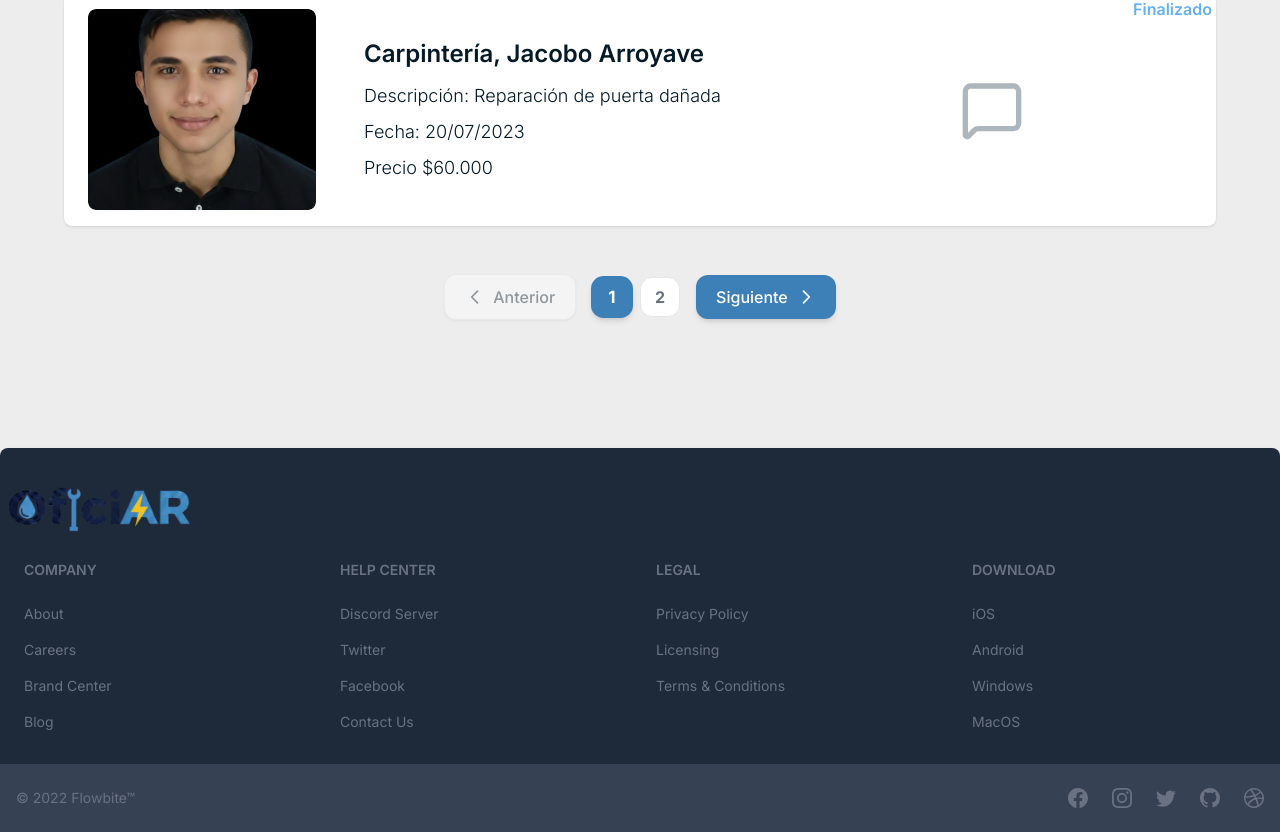
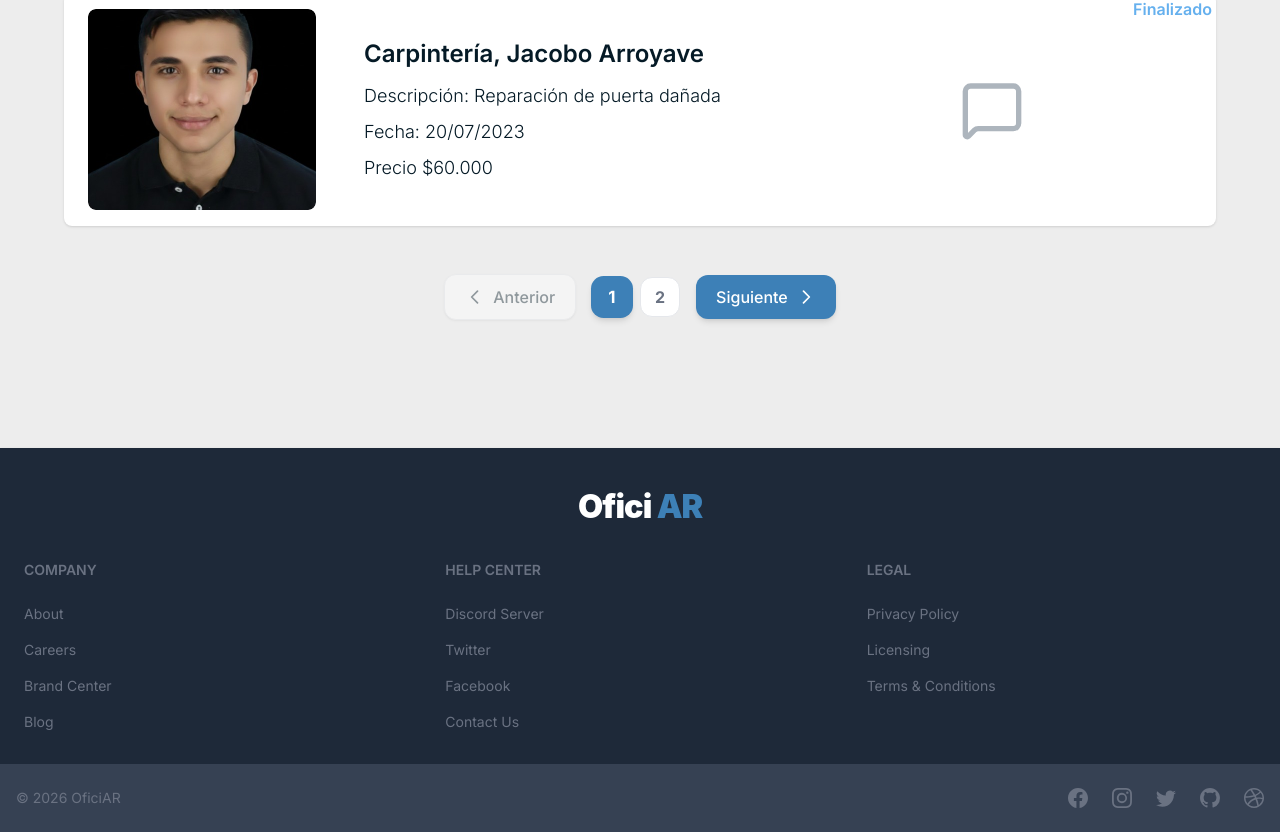
Before and after one commit to DavidToroHrr/oficiAR-front, a React (Vite) app: page /user-services in a window 1280 px wide. Shown: the part 721-1553 px from the top of the page. Built offline with nearby package versions, Linux system fonts and the light colour scheme; what @mercadopago/sdk-react would draw is missing.

Commit message:
navigation-pagination

```diff
--- a/src/components/FooterComponent/FooterComponent.jsx
+++ b/src/components/FooterComponent/FooterComponent.jsx
@@ -3,18 +3,23 @@
 
 import { Footer, FooterCopyright, FooterIcon, FooterLink, FooterLinkGroup, FooterTitle } from "flowbite-react";
 import { BsDribbble, BsFacebook, BsGithub, BsInstagram, BsTwitter } from "react-icons/bs";
-import logo from "../../assets/logo.png";
+import logo from "../../assets/white-logo.svg";
 export default function FooterComponent() {
   return (
-    <Footer bgDark   >
-      <div className="diplay-flex flex-row w-full" >
+    <Footer bgDark className="rounded-none">
+        {/* Contenedor principal: flex-col para apilar logo -> links -> copyright */}
+        <div className="flex flex-col w-full justify-center items-center">
 
-      <div className="w-full pt-10 pl-5">
-        <img src={logo} alt="OficiAR Logo" className="h-10 w-40 object-cover object-center scale-120" />
+            {/* 1. SECCIÓN DEL LOGO: Eliminamos el pl-5 para un centrado perfecto */}
+            <div className="w-full pt-10 flex justify-center items-center">
+                <img src={logo} alt="OficiAR Logo" className="h-10 w-auto object-contain" />
             </div>
 
-      <div className="w-full pt">
-        <div className="grid w-full grid-cols-2 gap-8 px-6 py-8 md:grid-cols-4">
+            {/* 2. SECCIÓN DE ENLACES Y COPYRIGHT: Cambiamos a flex-col y limpiamos errores */}
+            <div className="w-full flex flex-col">
+
+                {/* Los Links (Grid) */}
+                <div className="grid w-full grid-cols-1 gap-8 px-6 py-8 md:grid-cols-3">
                     <div>
                         <FooterTitle title="Company" />
                         <FooterLinkGroup col>
@@ -41,18 +46,11 @@ export default function FooterComponent() {
                             <FooterLink href="#">Terms &amp; Conditions</FooterLink>
                         </FooterLinkGroup>
                     </div>
-          <div>
-            <FooterTitle title="download" />
-            <FooterLinkGroup col>
-              <FooterLink href="#">iOS</FooterLink>
-              <FooterLink href="#">Android</FooterLink>
-              <FooterLink href="#">Windows</FooterLink>
-              <FooterLink href="#">MacOS</FooterLink>
-            </FooterLinkGroup>
                 </div>
-        </div>
+
+                {/* El Copyright (Barra inferior gris) */}
                 <div className="w-full bg-gray-700 px-4 py-6 sm:flex sm:items-center sm:justify-between">
-          <FooterCopyright href="#" by="Flowbite™" year={2022} />
+                    <FooterCopyright href="#" by="OficiAR" year={2026} />
                     <div className="mt-4 flex space-x-6 sm:mt-0 sm:justify-center">
                         <FooterIcon href="#" icon={BsFacebook} />
                         <FooterIcon href="#" icon={BsInstagram} />
@@ -61,6 +59,7 @@ export default function FooterComponent() {
                         <FooterIcon href="#" icon={BsDribbble} />
                     </div>
                 </div>
+
             </div>
 
         </div>
--- a/src/components/FormComponent/FormComponent.jsx
+++ b/src/components/FormComponent/FormComponent.jsx
@@ -1,5 +1,4 @@
-import logo from '../../assets/logo.png';
-import Button from '../Button/Button';
+import logo from '../../assets/logo.svg';import Button from '../Button/Button';
 
 export default function FormComponent({children, socialButtons, registerFooter, buttonLabel,navigationFunction,title = "¡Bienvenido a OficiAR!",showForgotPassword = true,
   showSeparator = true}) {
--- a/src/components/Header/Header.jsx
+++ b/src/components/Header/Header.jsx
@@ -1,6 +1,5 @@
 import React, { useState } from 'react';
-import logo from '../../assets/logo.png';
-
+import logo from '../../assets/logo.svg';
 export default function Header({ children, className = "" }) {
     // Estado para controlar si el cajón (drawer) está abierto o cerrado en móvil
     const [isDrawerOpen, setIsDrawerOpen] = useState(false);
--- a/src/components/HeaderUserServices/HeaderUserServices.jsx
+++ b/src/components/HeaderUserServices/HeaderUserServices.jsx
@@ -1,6 +1,5 @@
 import React, { useState } from "react";
-import logo from '../../assets/logo.png';
-
+import logo from '../../assets/logo.svg';
 export default function HeaderUserServices({ children }) {
     // 1. Estado para controlar el cajón (drawer)
     const [isDrawerOpen, setIsDrawerOpen] = useState(false);
@@ -13,7 +12,7 @@ export default function HeaderUserServices({ children }) {
 
                 {/* 1. EL LOGO (Visible en ambas vistas) */}
                 <div className="flex items-center justify-center cursor-pointer z-50 ml-4 md:ml-0">
-                    <img src={logo} alt="OficiAR Logo" className="h-5 w-24 object-cover object-center scale-150" />
+                    <img src={logo} alt="OficiAR Logo" className="h-5 w-auto object-cover object-center scale-150" />
                 </div>
 
                 {/* 2. NAVEGACIÓN DESKTOP (Oculta en celular, visible en md) */}
```
Also changed, not shown: src/assets/logo.svg (added), src/assets/white-logo.svg (added). Lines whose indentation alone changed are shown as unchanged.
